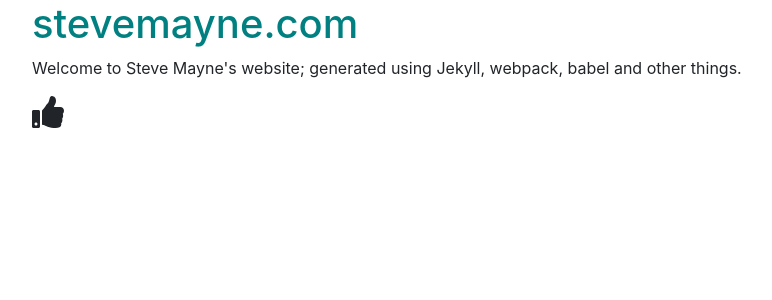
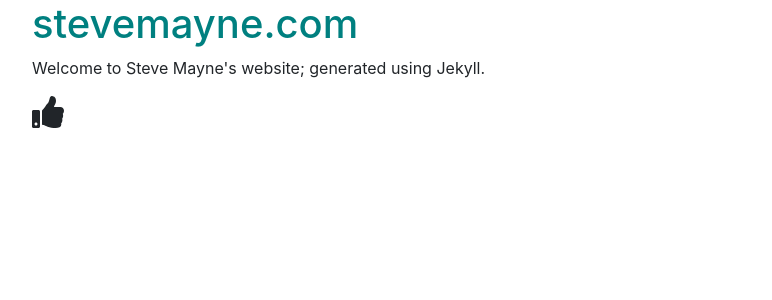
Before and after one commit to stevemayne/stevemayne.github.io, a Jekyll site: the page built from index.html, in a window 1280 px wide. Shown: the top 300 px of the page, without its empty margins (53-825 px from the left). Built offline with Jekyll 4.4.1, drawn with Linux system fonts in a browser that asks for light colours; nearby versions of some CDN libraries.

Commit message:
Truth in advertising

```diff
--- a/index.html
+++ b/index.html
@@ -6,7 +6,7 @@ layout: default
   <div class="row">
     <div class="col">
       <h1 class="text-primary">stevemayne.com</h1>
-      <p>Welcome to Steve Mayne's website; generated using Jekyll, webpack, babel and other things.</p>
+      <p>Welcome to Steve Mayne's website; generated using Jekyll.</p>
       <i class="fas fa-thumbs-up fa-2x"></i>
     </div>
   </div>
```
